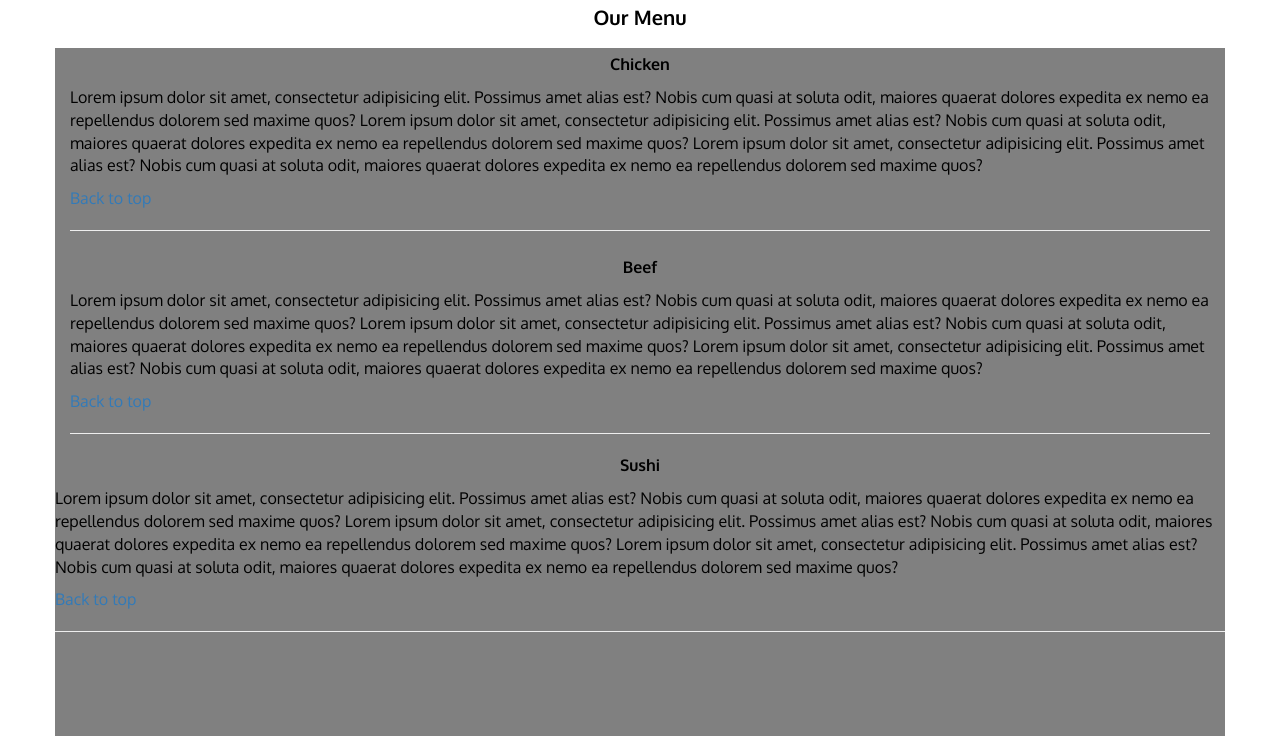
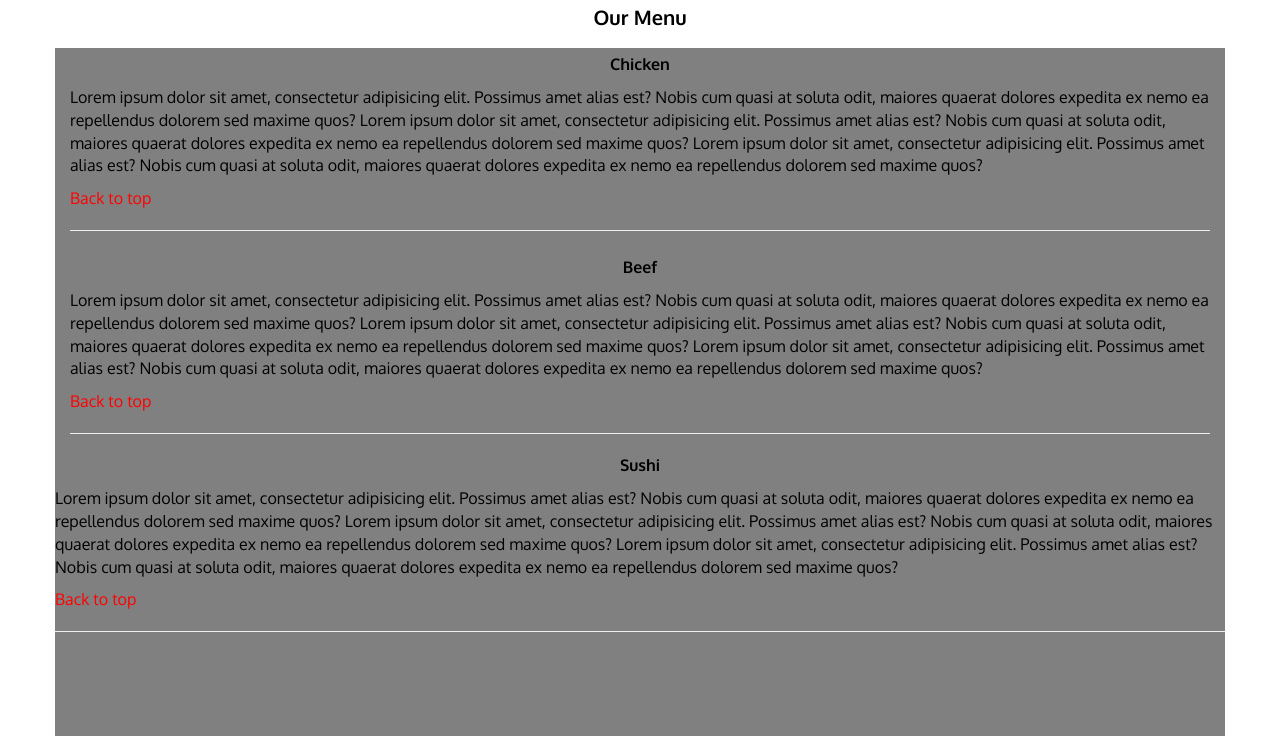
Before and after one commit to vmoschou/coursera-test, a plain HTML site: page module3-solution/index.html in a window 1280 px wide. Shown: the part 64-800 px from the top of the page. Drawn offline with Linux system fonts and the light colour scheme.

Commit message:
Add files via upload

```diff
--- a/module3-solution/css/styles.css
+++ b/module3-solution/css/styles.css
@@ -77,3 +77,6 @@
   margin-top: 5px;
   margin-bottom: 10px;
 }
+section a {
+  color:red;
+}
```
